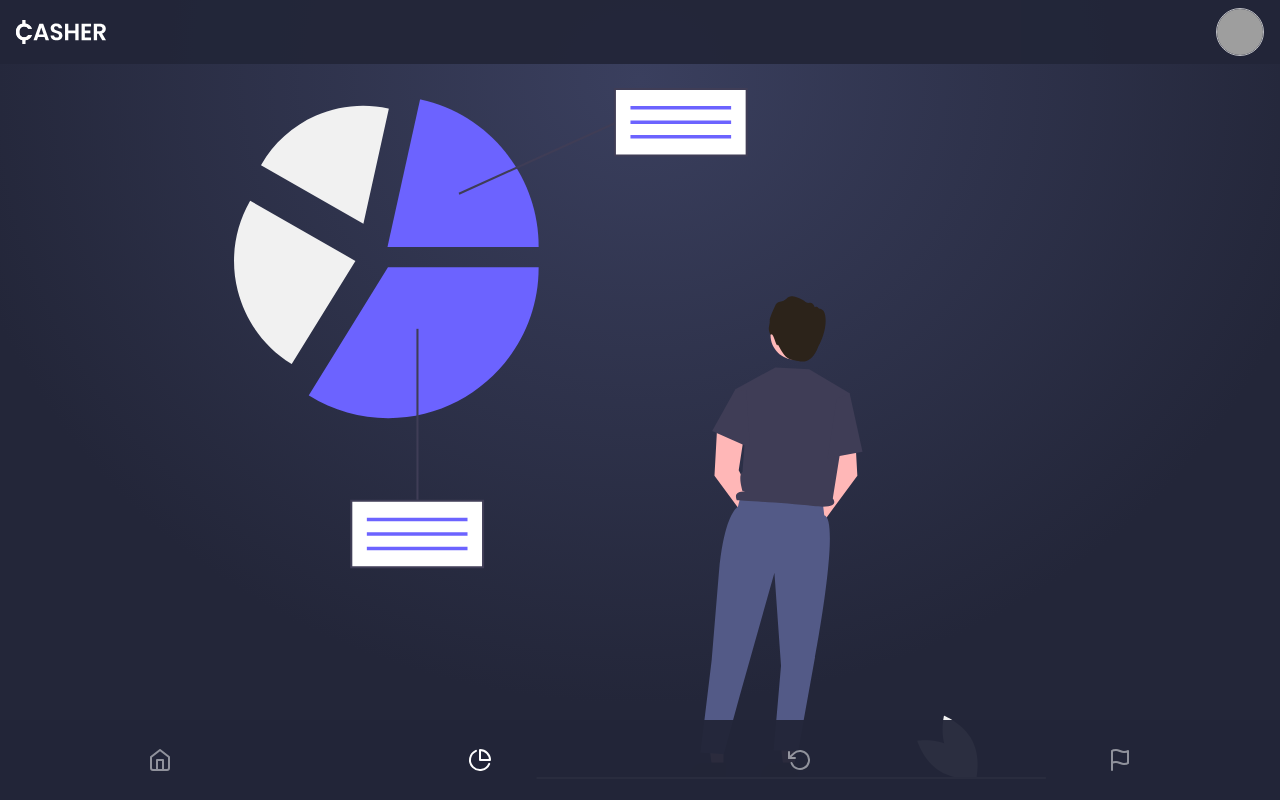
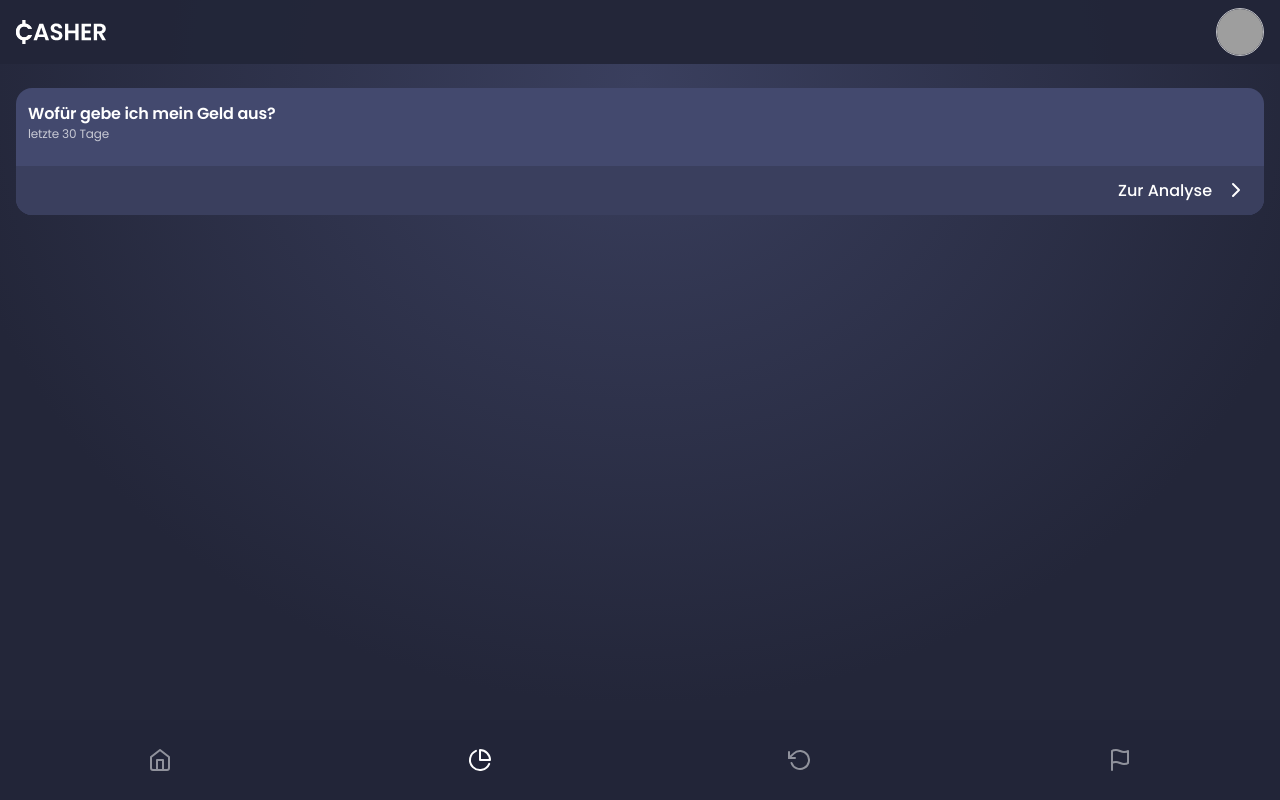
Before and after one commit to dennis-adamczyk/casher, a Next.js app: page /analysis in a window 1280 px wide. Shown: the top 800 px of the page. Built offline with nearby package versions, Linux system fonts and the light colour scheme; grey boxes are pictures that could not be loaded.

Commit message:
Add analysis card component

```diff
--- /dev/null
+++ b/components/analysis/Card.tsx
@@ -0,0 +1,76 @@
+import css from '@styled-system/css';
+import { FC, ReactNode } from 'react';
+import { ChevronRight } from 'react-feather';
+import styled from 'styled-components';
+import Button from '../ui/Button';
+
+const AnalysisCardWrapper = styled.article(
+  css({
+    display: 'flex',
+    flexDirection: 'column',
+    justifyContent: 'space-between',
+    alignItems: 'stretch',
+    backgroundColor: 'midnight.400',
+    borderRadius: 'normal',
+    overflow: 'hidden',
+  }),
+);
+
+const AnalysisCardContent = styled.div(
+  css({
+    paddingX: 3,
+    paddingTop: 4,
+  }),
+);
+
+const AnalysisCardHeader = styled.div(
+  css({
+    marginBottom: 5,
+  }),
+);
+
+const AnalysisCardName = styled.h3(
+  css({
+    fontSize: 'text',
+    fontWeight: 'semiBold',
+    textAlign: 'left',
+  }),
+);
+
+const AnalysisCardSubtitle = styled.p(
+  css({
+    fontSize: 'small',
+    color: 'white.opacity.7',
+    marginTop: 1,
+  }),
+);
+
+const AnalysisCardButton = styled(Button).attrs({ block: true, bg: 'midnight.500', iconAfter: <ChevronRight /> })(
+  css({
+    borderRadius: 0,
+    justifyContent: 'flex-end',
+  }),
+);
+
+interface AnalysisCardProps {
+  name: string;
+  subtitle?: string;
+  children?: ReactNode;
+}
+
+const AnalysisCard: FC<AnalysisCardProps> = ({ name, subtitle, children }) => {
+  return (
+    <AnalysisCardWrapper>
+      <AnalysisCardContent>
+        <AnalysisCardHeader>
+          <AnalysisCardName>{name}</AnalysisCardName>
+          {subtitle && <AnalysisCardSubtitle>{subtitle}</AnalysisCardSubtitle>}
+        </AnalysisCardHeader>
+        {children}
+      </AnalysisCardContent>
+      <AnalysisCardButton>Zur Analyse</AnalysisCardButton>
+    </AnalysisCardWrapper>
+  );
+};
+
+export default AnalysisCard;
--- a/pages/analysis.tsx
+++ b/pages/analysis.tsx
@@ -1,10 +1,11 @@
 import Content from '@/components/layout/Content';
 import Image from 'next/image';
-import { FC } from 'react';
+import { FC, useState } from 'react';
 import analysisIllustration from '@/assets/img/analysisIllustration.svg';
 import styled from 'styled-components';
 import css from '@styled-system/css';
 import AddButton from '@/components/common/AddButton';
+import AnalysisCard from '@/components/analysis/Card';
 
 const EmptyWrapper = styled.div(
   css({
@@ -49,8 +50,11 @@ const EmptyDescription = styled.p(
 interface AnalysisProps {}
 
 const Analysis: FC<AnalysisProps> = () => {
+  const [analysisModules, setAnalysisModules] = useState([{}]);
+
   return (
     <Content>
+      {!analysisModules.length && (
         <EmptyWrapper>
           <EmptyImageWrapper>
             <Image src={analysisIllustration} alt="" layout="responsive" />
@@ -62,6 +66,10 @@ const Analysis: FC<AnalysisProps> = () => {
           </EmptyDescription>
           <AddButton>Neue Analyse</AddButton>
         </EmptyWrapper>
+      )}
+      {analysisModules.length && (
+        <AnalysisCard name="Wofür gebe ich mein Geld aus?" subtitle="letzte 30 Tage"></AnalysisCard>
+      )}
     </Content>
   );
 };
```
Lines whose indentation alone changed are shown as unchanged.
